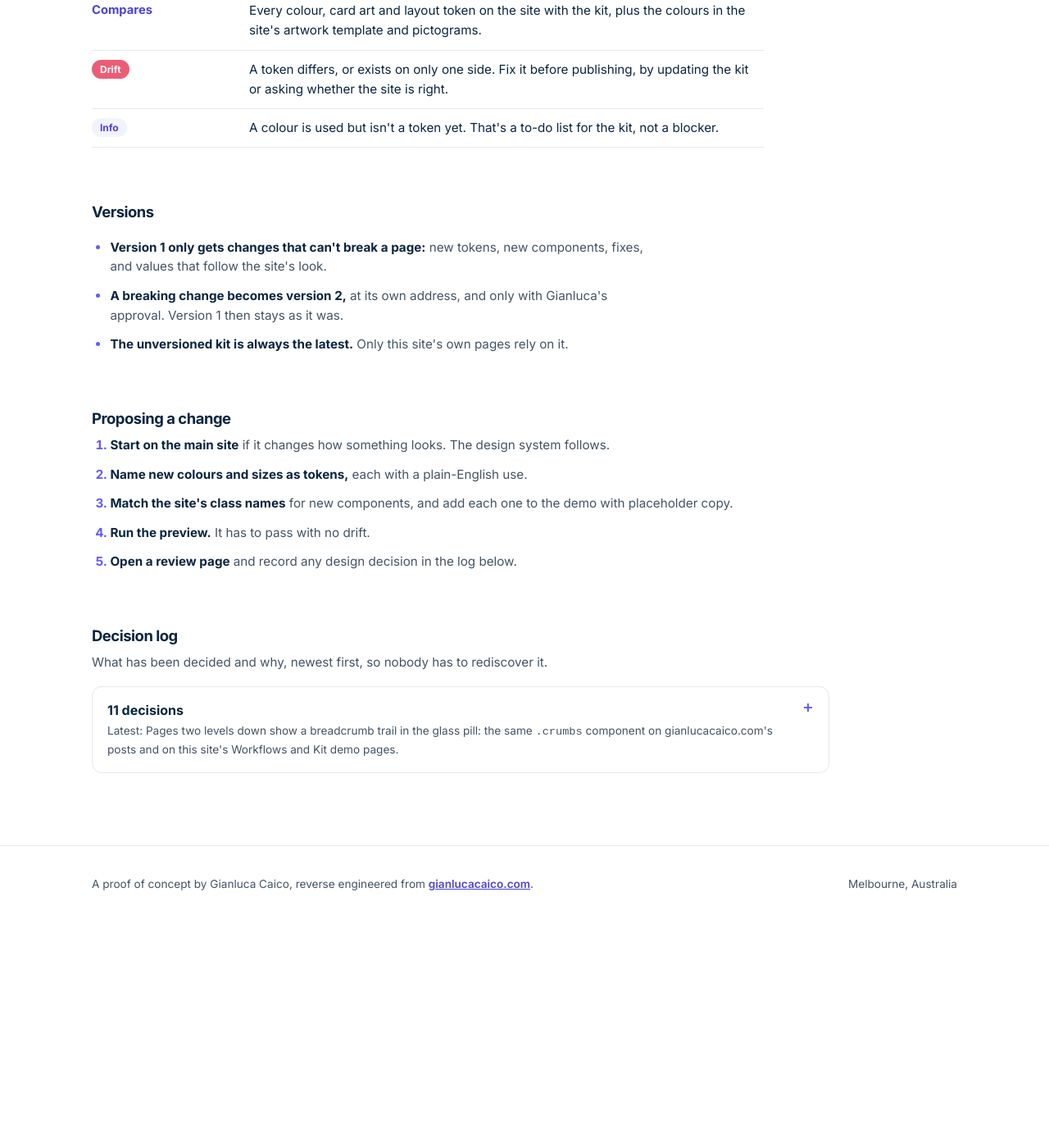
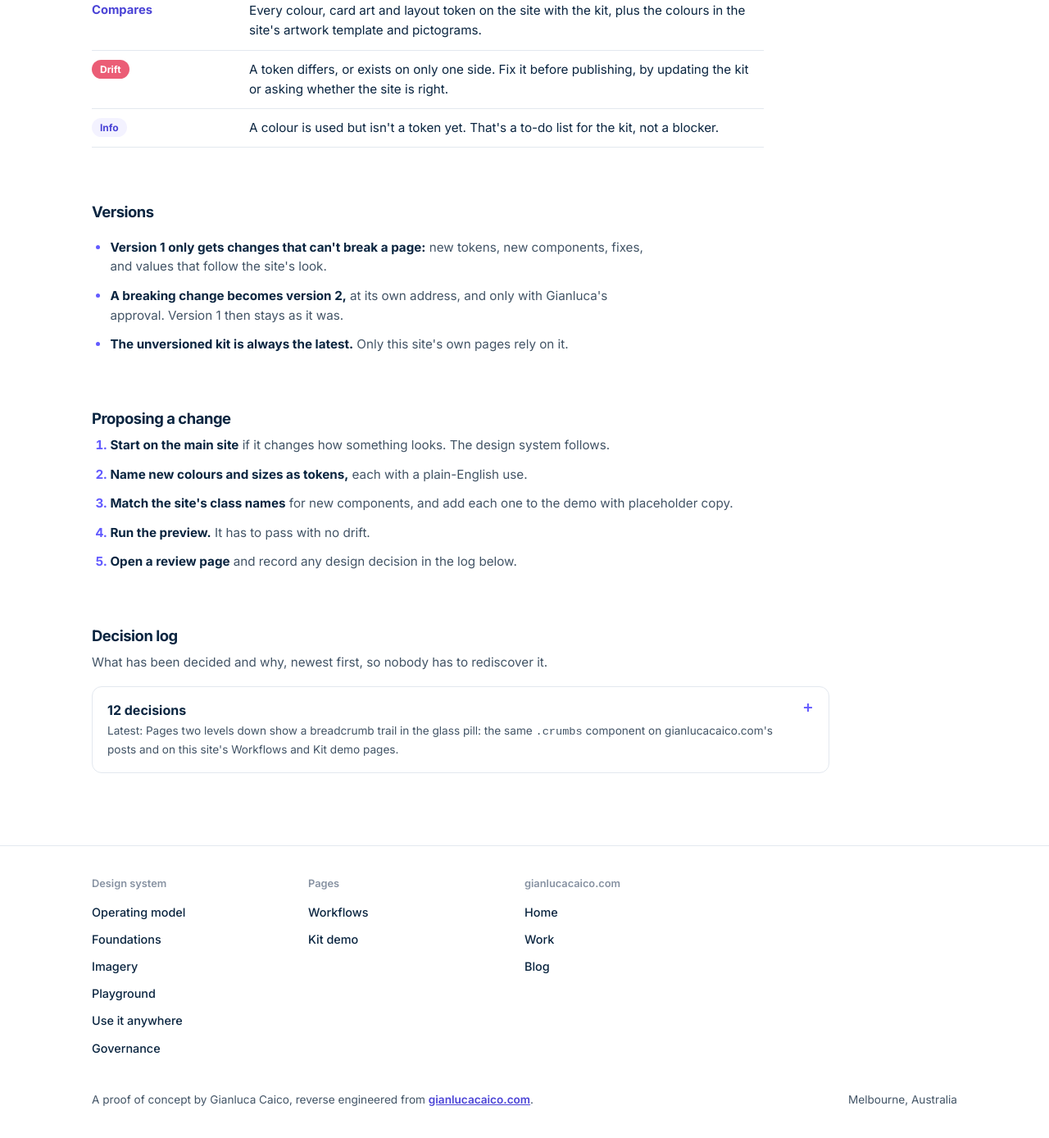
Before and after one commit to gianlucacaico/design-system, a Jekyll site: the page built from index.html, in a window 1280 px wide and 1400 px high, scrolled down 19492 px. Shown: the top 1388 px of the window at 82% size. Built offline with Jekyll 4.4.1, drawn with Linux system fonts in a browser that asks for light colours; before the commit the page ends 20630 px from its top, so only the background shows below that; some of the changed text lies outside the part shown.

Commit message:
Add a site map to the footer (#13)
The design system footer now links to its sections, its pages and gianlucacaico.com's main pages.

Co-Authored-By: Claude Opus 5.5 <noreply@anthropic.com>
Claude-Session: https://claude.ai/code/session_01XoQp4uCUR5tgHLTkvpUygp

```diff
--- a/_data/decisions.yml
+++ b/_data/decisions.yml
@@ -9,6 +9,9 @@
 - when: Nov 2026
   decision: "The docs page opens with the operating model for executives and sponsors, shown through two real changes traced end to end, ahead of Foundations."
   why: "Leaders need the outcome and the way of working in under a minute. A real change with its record shows that better than a diagram of the process."
+- when: Nov 2026
+  decision: "Every footer carries a small site map. Here: this site's sections, its pages and gianlucacaico.com's main pages. On gianlucacaico.com: its pages, homepage sections and newest posts."
+  why: "The end of a long page offers a way on without scrolling back up, and both sites use the same pattern."
 - when: Nov 2026
   decision: "The site and the design system check each other: the site reads the design system's tokens, and the design system reads the site's stylesheet."
   why: "A difference is caught whichever side changes first, and each report says what the other side needs to do."
--- a/_layouts/default.html
+++ b/_layouts/default.html
@@ -43,6 +43,20 @@
 {{ content }}
 <footer class="ds-foot">
   <div class="wrap">
+    <nav class="ds-map" aria-label="Site map">
+      <div>
+        <p>Design system</p>
+        <ul><li><a href="{{ '/' | relative_url }}#model">Operating model</a></li><li><a href="{{ '/' | relative_url }}#foundations">Foundations</a></li><li><a href="{{ '/' | relative_url }}#imagery">Imagery</a></li><li><a href="{{ '/' | relative_url }}#playground">Playground</a></li><li><a href="{{ '/' | relative_url }}#use">Use it anywhere</a></li><li><a href="{{ '/' | relative_url }}#governance">Governance</a></li></ul>
+      </div>
+      <div>
+        <p>Pages</p>
+        <ul><li><a href="{{ '/workflows' | relative_url }}">Workflows</a></li><li><a href="{{ '/demo' | relative_url }}">Kit demo</a></li></ul>
+      </div>
+      <div>
+        <p>gianlucacaico.com</p>
+        <ul><li><a href="https://gianlucacaico.com/">Home</a></li><li><a href="https://gianlucacaico.com/work">Work</a></li><li><a href="https://gianlucacaico.com/blog/">Blog</a></li></ul>
+      </div>
+    </nav>
     <span>A proof of concept by Gianluca Caico, reverse engineered from <a href="https://gianlucacaico.com/">gianlucacaico.com</a>.</span>
     <span>Melbourne, Australia</span>
   </div>
--- a/assets/docs.css
+++ b/assets/docs.css
@@ -14,6 +14,11 @@
 .ds-home:hover{text-decoration:underline;}
 .ds-foot{padding:36px 0 48px; border-top:1px solid var(--border); font-size:0.85rem; color:var(--muted);}
 .ds-foot .wrap{display:flex; justify-content:space-between; gap:8px 24px; flex-wrap:wrap;}
+.ds-map{flex:1 0 100%; display:grid; grid-template-columns:repeat(3, minmax(0, 1fr)); gap:32px; max-width:760px; margin-bottom:28px;}
+.ds-map p{margin:0 0 8px; font-size:0.8rem; font-weight:600; color:var(--faint);}
+.ds-map ul{list-style:none; margin:0; padding:0;}
+.ds-foot .ds-map a{display:inline-block; padding:5px 0; color:var(--text); font-size:0.9rem; font-weight:500; text-decoration:none;}
+.ds-foot .ds-map a:hover, .ds-foot .ds-map a:focus-visible{color:var(--accent-ink); text-decoration:underline; text-underline-offset:4px;}
 .ds-foot a{color:var(--accent-ink); font-weight:600;}
 .sys-head{padding-top:72px;}
 .sys-head .crumbs{margin-bottom:28px;}
@@ -27,6 +32,8 @@
 
 @media (max-width:760px){
   .ds-home{margin-left:auto;}
+  .ds-map{grid-template-columns:1fr 1fr; gap:24px 20px;}
+  .ds-map > div:first-child{grid-row:span 2;}
   .sys-head{padding-top:48px;}
 }
 
```
Also changed, not shown: CLAUDE.md (+1 -1 lines).
